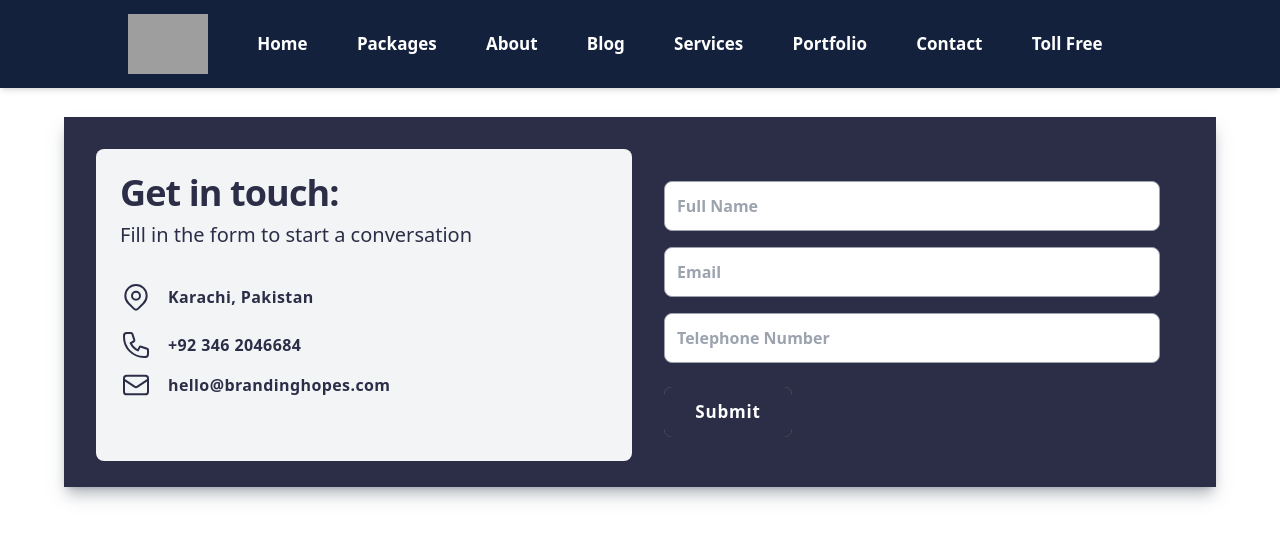
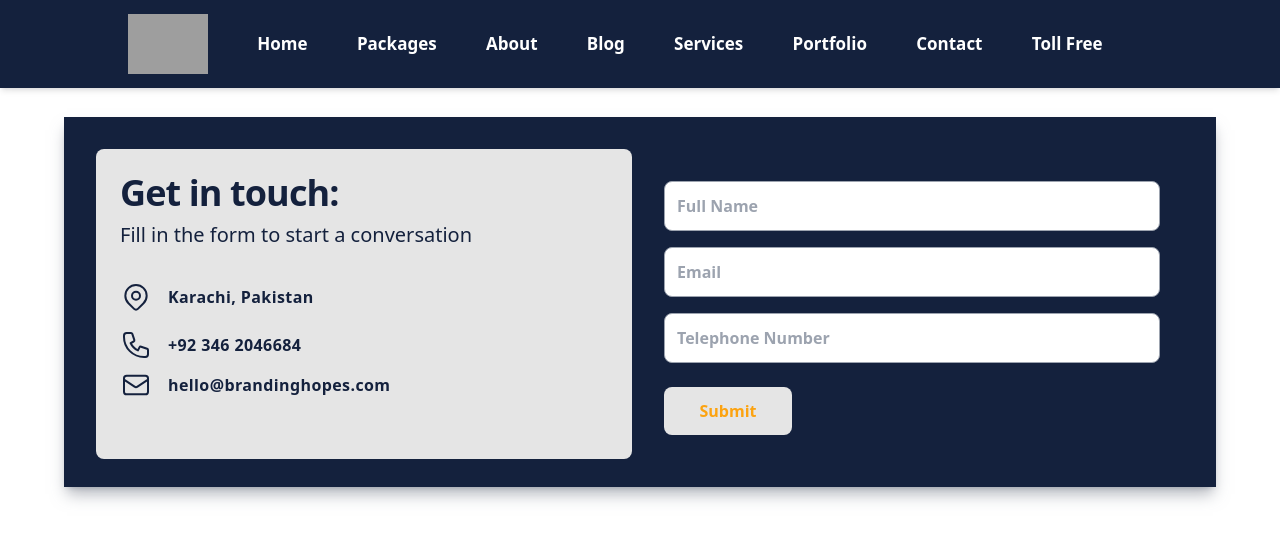
Before and after one commit to HasanCoder66/BRANDING-HOPES, a React (Vite) app in the folder Frontend/: page /contact in a window 1280 px wide. Shown: the top 537 px of the page. Built offline with nearby package versions, Linux system fonts and the light colour scheme; grey boxes are pictures that could not be loaded.

Commit message:
contact and portfolio ui working

```diff
--- a/Frontend/src/App.jsx
+++ b/Frontend/src/App.jsx
@@ -8,6 +8,7 @@ import AboutPage from "./Pages/AboutPage/AboutPage";
 import ContactPage from "./Pages/ContactPage/ContactPage";
 import BlogPage from "./Pages/BlogPage/BlogPage";
 import GetConsultant from "./Pages/GetConsultPage/GetConsultant";
+import Portfolio from "./Pages/PortfolioPage/Portfolio";
 
 const Layout = () => {
   const [nav, setNav] = useState(false);
@@ -37,6 +38,10 @@ const router = createBrowserRouter([
         element: <AboutPage />,
       },
       {
+        path: "/portfolio",
+        element: <Portfolio />,
+      },
+      {
         path: "/contact",
         element: <ContactPage />,
       },
--- a/Frontend/src/Components/Contact/Contact.jsx
+++ b/Frontend/src/Components/Contact/Contact.jsx
@@ -2,22 +2,22 @@
 function Contact() {
   return (
     <>
-      <div className="text-[#59c174] font-bold text-3xl  flex justify-center  mb-[1rem]">
+      <div className=" font-bold text-3xl  flex justify-center  mb-[1rem]">
         Contact Us
       </div>
       <div className="flex items-top justify-center min-h-[500px] sm:items-center sm:pt-0 w-[100%]">
-        <div className="max-w-6xl mx-auto sm:px-6 w-[100%] min-h-[370px] lg:px-8 bg-[#2c2e48] shadow-lg shadow-gray-500/50">
+        <div className="max-w-6xl mx-auto sm:px-6 w-[100%] min-h-[370px] lg:px-8 bg-[#14213d] shadow-lg shadow-gray-500/50">
           <div className="mt-8 overflow-hidden">
             <div className="grid grid-cols-1 md:grid-cols-2">
-              <div className="p-6 mr-2 bg-gray-100 sm:rounded-lg">
-                <h1 className="text-3xl sm:text-4xl text-[#2c2e48] font-extrabold tracking-tight">
+              <div className="p-6 mr-2 bg-[#e5e5e5] sm:rounded-lg">
+                <h1 className="text-3xl sm:text-4xl text-[#14213d] font-extrabold tracking-tight">
                   Get in touch:
                 </h1>
-                <p className="text-normal text-lg sm:text-xl font-medium text-[#2c2e48]  mt-2">
+                <p className="text-normal text-lg sm:text-xl font-medium text-[#14213d]  mt-2">
                   Fill in the form to start a conversation
                 </p>
 
-                <div className="flex items-center mt-8 text-[#2c2e48] ">
+                <div className="flex items-center mt-8 text-[#14213d] ">
                   <svg
                     fill="none"
                     stroke="currentColor"
@@ -25,7 +25,7 @@ function Contact() {
                     stroke-linejoin="round"
                     stroke-width="1.5"
                     viewBox="0 0 24 24"
-                    className="w-8 h-8 text-[#2c2e48] "
+                    className="w-8 h-8 text-[#14213d] "
                   >
                     <path
                       stroke-linecap="round"
@@ -40,13 +40,13 @@ function Contact() {
                       d="M15 11a3 3 0 11-6 0 3 3 0 016 0z"
                     />
                   </svg>
-                  <div className="ml-4 text-md tracking-wide font-semibold w-40 text-[#2c2e48] ">
+                  <div className="ml-4 text-md tracking-wide font-semibold w-40 text-[#14213d] ">
                     {/* Acme Inc, Street, State, Postal Code */}
                     Karachi, Pakistan
                   </div>
                 </div>
 
-                <div className="flex items-center mt-4 text-[#2c2e48] ">
+                <div className="flex items-center mt-4 text-[#14213d] ">
                   <svg
                     fill="none"
                     stroke="currentColor"
@@ -54,7 +54,7 @@ function Contact() {
                     stroke-linejoin="round"
                     stroke-width="1.5"
                     viewBox="0 0 24 24"
-                    className="w-8 h-8  text-[#2c2e48] "
+                    className="w-8 h-8  text-[#14213d] "
                   >
                     <path
                       stroke-linecap="round"
@@ -63,12 +63,12 @@ function Contact() {
                       d="M3 5a2 2 0 012-2h3.28a1 1 0 01.948.684l1.498 4.493a1 1 0 01-.502 1.21l-2.257 1.13a11.042 11.042 0 005.516 5.516l1.13-2.257a1 1 0 011.21-.502l4.493 1.498a1 1 0 01.684.949V19a2 2 0 01-2 2h-1C9.716 21 3 14.284 3 6V5z"
                     />
                   </svg>
-                  <div className="ml-4 text-md tracking-wide font-semibold w-40 text-[#2c2e48] ">
+                  <div className="ml-4 text-md tracking-wide font-semibold w-40 text-[#14213d] ">
                     +92 346 2046684
                   </div>
                 </div>
 
-                <div className="flex items-center mt-2 text-[#2c2e48] ">
+                <div className="flex items-center mt-2 text-[#14213d] ">
                   <svg
                     fill="none"
                     stroke="currentColor"
@@ -76,7 +76,7 @@ function Contact() {
                     stroke-linejoin="round"
                     stroke-width="1.5"
                     viewBox="0 0 24 24"
-                    className="w-8 h-8 text-[#2c2e48] "
+                    className="w-8 h-8 text-[#14213d] "
                   >
                     <path
                       stroke-linecap="round"
@@ -85,7 +85,7 @@ function Contact() {
                       d="M3 8l7.89 5.26a2 2 0 002.22 0L21 8M5 19h14a2 2 0 002-2V7a2 2 0 00-2-2H5a2 2 0 00-2 2v10a2 2 0 002 2z"
                     />
                   </svg>
-                  <div className="ml-4 text-md tracking-wide font-semibold w-40 text-[#2c2e48] ">
+                  <div className="ml-4 text-md tracking-wide font-semibold w-40 text-[#14213d] ">
                     hello@brandinghopes.com
                   </div>
                 </div>
@@ -101,7 +101,7 @@ function Contact() {
                     name="name"
                     id="name"
                     placeholder="Full Name"
-                    className="w-100 mt-2 py-3 px-3 rounded-lg bg-white border border-gray-400 text-[#2c2e48] font-semibold focus:border-[#59c174] focus:outline-none"
+                    className="w-100 mt-2 py-3 px-3 rounded-lg bg-white border border-gray-400 text-[#14213d] font-semibold focus:border-[#fca311] focus:outline-none"
                   />
                 </div>
 
@@ -114,7 +114,7 @@ function Contact() {
                     name="email"
                     id="email"
                     placeholder="Email"
-                    className="w-100 mt-2 py-3 px-3 rounded-lg bg-white border border-gray-400 text-gray-800 font-semibold focus:border-[#59c174] focus:outline-none"
+                    className="w-100 mt-2 py-3 px-3 rounded-lg bg-white border border-gray-400 text-gray-800 font-semibold focus:border-[#fca311] focus:outline-none"
                   />
                 </div>
 
@@ -127,10 +127,10 @@ function Contact() {
                     name="tel"
                     id="tel"
                     placeholder="Telephone Number"
-                    className="w-100 mt-2 py-3 px-3 rounded-lg bg-white border border-gray-400 text-gray-800 font-semibold focus:border-[#59c174] focus:outline-none"
+                    className="w-100 mt-2 py-3 px-3 rounded-lg bg-white border border-gray-400 text-gray-800 font-semibold focus:border-[#fca311] focus:outline-none"
                   />
                 </div>
-                <button className="cursor-pointer btn md:w-32  mt-[1.5rem]  text-white font-bold py-3 px-6 rounded-lg  hover:bg-[#59c174] transition ease-in-out duration-300">
+                <button className="cursor-pointer  md:w-32  mt-[1.5rem] bg-[#e5e5e5] text-[#fca311] font-bold py-3 px-6 rounded-lg  hover:bg-[#fca311] hover:text-[#fafafa] transition ease-in-out duration-300">
                   <span>Submit</span>
                 </button>
                 {/* <button
--- a/Frontend/src/Components/Navbar/Nav.jsx
+++ b/Frontend/src/Components/Navbar/Nav.jsx
@@ -33,10 +33,10 @@ const Nav = ({ openNav }) => {
           <Link to="/blog">
             <div className="nav-link">Blog</div>
           </Link>
-          <Link>
+          <Link >
             <div className="nav-link">Services</div>
           </Link>
-          <Link>
+          <Link to='/portfolio'>
             <div className="nav-link">Portfolio</div>
           </Link>
           <Link to="/Contact">
--- a/Frontend/src/Components/PortfolioCard/PortCard.jsx
+++ b/Frontend/src/Components/PortfolioCard/PortCard.jsx
@@ -1,10 +1,10 @@
 import React from 'react'
 
 const PortCard = ({ data }) => {
-  console.log(data, "======>>>> data for port")
+  // console.log(data, "======>>>> data for port")
   return (
     <div className=''>
-      <div className='w-[300px] h-[300px] rounded flex flex-col items-center gap-[5px] cursor-pointer my-[10px] '>
+      <div className='w-[300px] h-[300px] rounded flex flex-col items-center gap-[5px] cursor-pointer my-[10px] mt-[6rem]'>
       <div className='w-[100%] h-[100%] rounded'>
         <img src={data?.imgUrl} alt="" className='w-[100%] h-[100%] object-cover rounded' />
       </div>
--- a/Frontend/src/Pages/GetConsultPage/GetConsultant.jsx
+++ b/Frontend/src/Pages/GetConsultPage/GetConsultant.jsx
@@ -6,10 +6,10 @@ const GetConsultant = () => {
   return (
     <div className='lg:p-[5rem] lg:pr-[5rem] px-[2rem] pb-[3rem] h-[100vh] bg-[url("https://res.cloudinary.com/dpvxkqhi8/image/upload/v1708534584/branding%20hopes/banner_b0pbcx.jpg")]  pt-[12vh] bg-cover bg-center bg-[#18252b] '>
       <div>
-        <h1 className="text-[35px] md:text-[50px] text-[#FDDA0D]  font-bold ">
+        <h1 className="text-[35px] md:text-[50px] text-[#fca311]  font-bold ">
           Get
           <span className="text-white"> Free</span>
-          <span className=" text-[#097969]"> Consultancy!</span>
+          <span className=" text-[#e5e5e5]"> Consultancy!</span>
         </h1>
         <p className="mt-[1.5rem] text-[20px] text-[#ffffff]">
           We have experts available to provide guidance for you.
@@ -23,9 +23,9 @@ const GetConsultant = () => {
           <TextareaCmp />
         </div>
         <div className="right flex-1 flex justify-start items-center mt-[2rem]">
-          <button className="py-[17px] px-[39px]  bg-[#fdda0d]  hover:text-white font-bold hover:bg-[#097969]">
-            Submit
-          </button>
+        <button className="cursor-pointer  md:w-32  mt-[1rem] bg-[#e5e5e5] text-[#fca311] font-bold py-3 px-6 rounded-lg  hover:bg-[#fca311] hover:text-[#fafafa] transition ease-in-out duration-300">
+                  <span>Submit</span>
+                </button>
         </div>
       </div>
     </div>
--- /dev/null
+++ b/Frontend/src/Pages/PortfolioPage/Portfolio.jsx
@@ -0,0 +1,15 @@
+import React from 'react'
+import PortCard from '../../Components/PortfolioCard/PortCard'
+import cardData from '../../Components/PortfolioCard/cardDataPort'
+const Portfolio = () => {
+  return (
+    <div className='flex flex-wrap justify-evenly '>
+        {cardData.map((data) => (
+            <PortCard data={data}/>
+        ))}
+        {/*  */}
+    </div>
+  )
+}
+
+export default Portfolio
```
